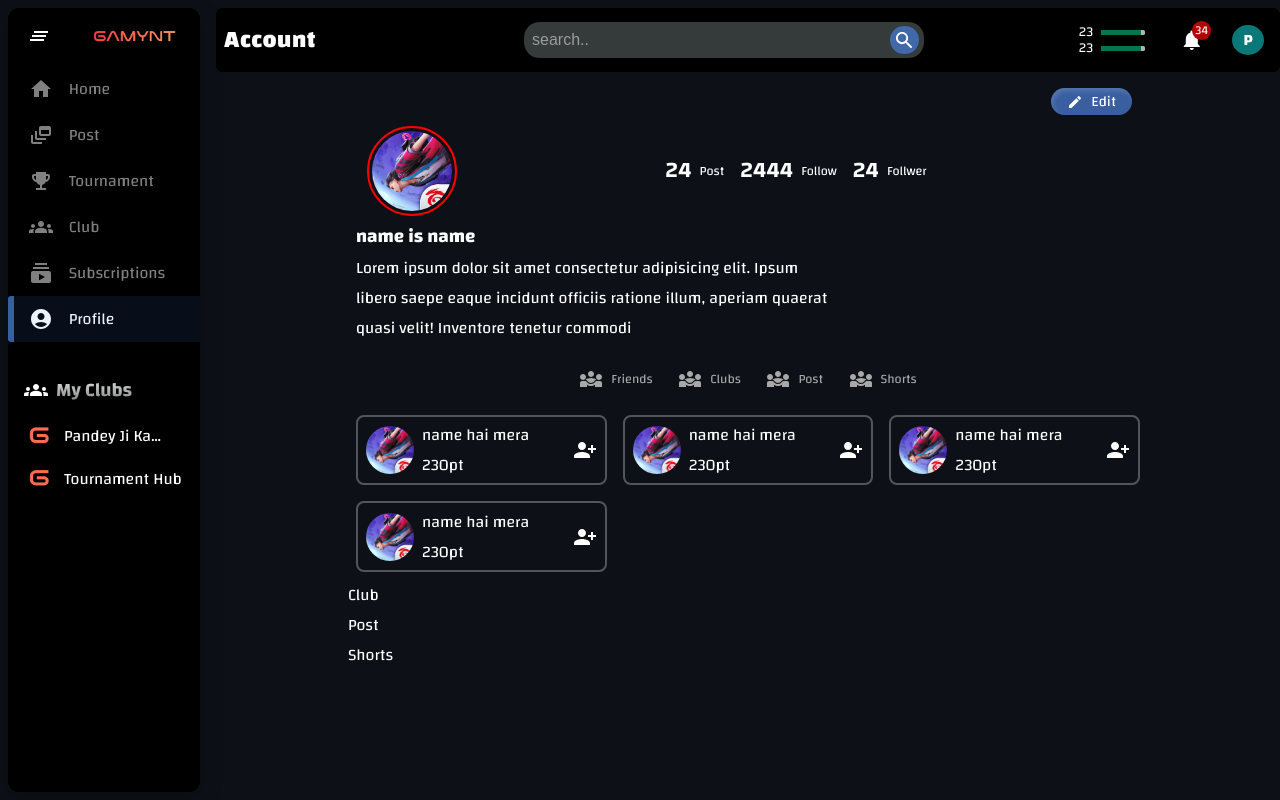
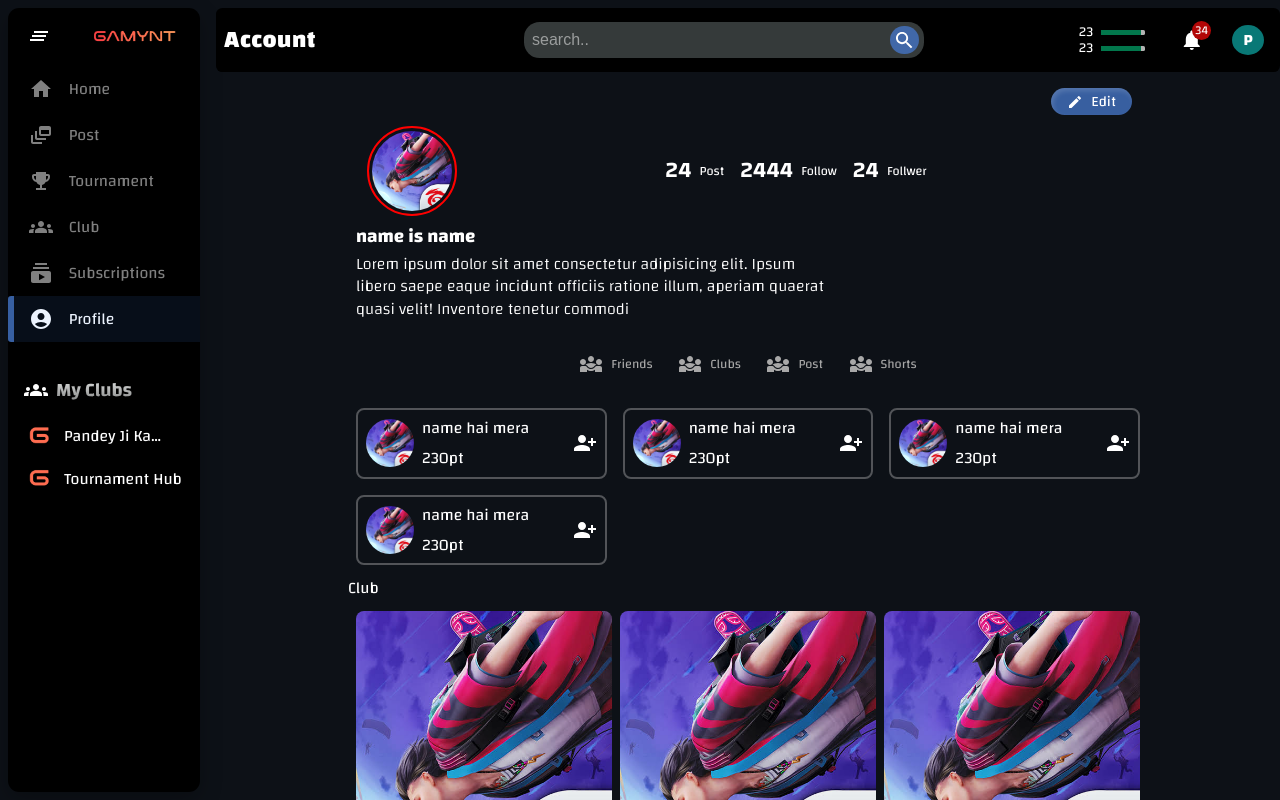
Before and after one commit to legcy143/gamynt_web_v3, a Next.js app: page /account in a window 1280 px wide. Built offline with nearby package versions, Linux system fonts and the light colour scheme.

Commit message:
profile added post and shorts

```diff
--- a/Page/Account/component/Post.jsx
+++ b/Page/Account/component/Post.jsx
@@ -1,8 +1,46 @@
 import React from 'react'
+import style from "../styles/profileitem.module.scss"
 
 const Post = () => {
   return (
-    <div>Post</div>
+    <main className={style.post_container}>
+      <section className={style.post_box}>
+        <img src="/images/freefire.jpeg" alt="" />
+        <div>
+          <p>22k views</p>
+          <p>22k views</p>
+        </div>
+      </section>
+      <section className={style.post_box}>
+        <img src="/images/freefire.jpeg" alt="" />
+        <div>
+          <p>22k views</p>
+          <p>22k views</p>
+        </div>
+      </section>
+      <section className={style.post_box}>
+        <img src="/images/freefire.jpeg" alt="" />
+        <div>
+          <p>22k views</p>
+          <p>22k views</p>
+        </div>
+      </section>
+      <section className={style.post_box}>
+        <img src="/images/freefire.jpeg" alt="" />
+        <div>
+          <p>22k views</p>
+          <p>22k views</p>
+        </div>
+      </section>
+      <section className={style.post_box}>
+        <img src="/images/freefire.jpeg" alt="" />
+        <div>
+          <p>22k views</p>
+          <p>22k views</p>
+        </div>
+      </section>
+
+    </main>
   )
 }
 
--- a/Page/Account/component/Shorts.jsx
+++ b/Page/Account/component/Shorts.jsx
@@ -1,8 +1,59 @@
 import React from 'react'
+import style from "../styles/profileitem.module.scss"
+import MovieFilterIcon from '@mui/icons-material/MovieFilter';
 
 const Shorts = () => {
   return (
-    <div>Shorts</div>
+    <main className={style.shorts_container}>
+      <section className={style.shorts_box}>
+        <img src="/images/freefire.jpeg" alt="" />
+        <MovieFilterIcon />
+        <div>
+          <p>22k views</p>
+          <p>22k like</p>
+        </div>
+      </section>
+      <section className={style.shorts_box}>
+        <img src="/images/freefire.jpeg" alt="" />
+        <MovieFilterIcon />
+        <div>
+          <p>22k views</p>
+          <p>22k like</p>
+        </div>
+      </section>
+      <section className={style.shorts_box}>
+        <img src="/images/freefire.jpeg" alt="" />
+        <MovieFilterIcon />
+        <div>
+          <p>22k views</p>
+          <p>22k like</p>
+        </div>
+      </section>
+      <section className={style.shorts_box}>
+        <img src="/images/freefire.jpeg" alt="" />
+        <MovieFilterIcon />
+        <div>
+          <p>22k views</p>
+          <p>22k like</p>
+        </div>
+      </section>
+      <section className={style.shorts_box}>
+        <img src="/images/freefire.jpeg" alt="" />
+        <MovieFilterIcon />
+        <div>
+          <p>22k views</p>
+          <p>22k like</p>
+        </div>
+      </section>
+      <section className={style.shorts_box}>
+        <img src="/images/freefire.jpeg" alt="" />
+        <MovieFilterIcon />
+        <div>
+          <p>22k views</p>
+          <p>22k like</p>
+        </div>
+      </section>
+    </main>
   )
 }
 
--- a/Page/Account/styles/profile.module.scss
+++ b/Page/Account/styles/profile.module.scss
@@ -7,12 +7,13 @@
 
 // navbar
 .nav{
-    padding: 0.5rem;
+    padding: 1rem 0.5rem;
     position: sticky;
-    top: calc($navheight + 0px);
+    top: calc($navheight - 1px);
     background-color: var(--theme-bg);
     @include flex_box($gap:0rem);
     text-transform: capitalize;
+    z-index: 10;
     ul{
         position: relative;
         cursor: pointer;
--- a/Page/Account/styles/profilecard.module.scss
+++ b/Page/Account/styles/profilecard.module.scss
@@ -61,6 +61,8 @@
     p{
         width: min(30rem ,100%);
         @include textwrap(3);
+        font-weight: 300;
+        line-height: 1.4rem;
     }
 }
 
--- a/Page/Account/styles/profileitem.module.scss
+++ b/Page/Account/styles/profileitem.module.scss
@@ -34,6 +34,99 @@
 
 // clubs card and container
 
+// post card and contaienr
+.post_container{
+    padding: 0.5rem;
+    display: grid;
+    grid-template-columns: repeat(auto-fit , minmax( 200px , 1fr));
+    gap: 0.5rem;
+}
+.post_box{
+    cursor: pointer;
+    position: relative;
+    max-width: 100%;
+    border-radius: 0.5rem;
+    overflow: hidden;
+    // aspect-ratio: 16/9;
+    img{
+        transform: scale(1.05);
+        transition: 0.30s ease;
+        width: 100%;
+        height: 100%;
+        opacity: 0.95;
+    }
+    div{
+        padding: 0.5rem;
+        width: 100%;
+        height: fit-content;
+        position: absolute;
+        background-color: rgba(0, 0, 0, 0.477);
+        bottom: -100%;
+        transition: 0.30s ease;
+        backdrop-filter: blur(10px);
+    }
+    &:hover{
+        img{
+            transform: scale(1);
+            opacity: 0.5;
+        }
+        div{
+            bottom: -1px;
+            transition: 0.30s ease;
+            transform: scale(1);
+        }
+    }
+}
+
+// shorts card and container
+.shorts_container{
+    padding: 0.5rem;
+    display: grid;
+    grid-template-columns: repeat(auto-fit , minmax( 200px , 1fr));
+    gap: 0.5rem;
+}
+.shorts_box{
+    cursor: pointer;
+    position: relative;
+    max-width: 100%;
+    max-width: 20rem;
+    border-radius: 0.5rem;
+    overflow: hidden;
+    // aspect-ratio: 16/9;
+    img{
+        transform: scale(1.05);
+        transition: 0.30s ease;
+        width: 100%;
+        height: 100%;
+        opacity: 0.95;
+    }
+    svg{
+        top: 1rem;
+       right: 1rem;
+        position: absolute;
+    }
+    div{
+        padding: 0.5rem;
+        width: 100%;
+        height: fit-content;
+        position: absolute;
+        background-color: rgba(0, 0, 0, 0.477);
+        bottom: -100%;
+        transition: 0.30s ease;
+        backdrop-filter: blur(10px);
+    }
+    &:hover{
+        img{
+            transform: scale(1);
+            opacity: 0.5;
+        }
+        div{
+            bottom: -1px;
+            transition: 0.30s ease;
+            transform: scale(1);
+        }
+    }
+}
 
 @media (max-width:500px) {
     .friends_container{
```
